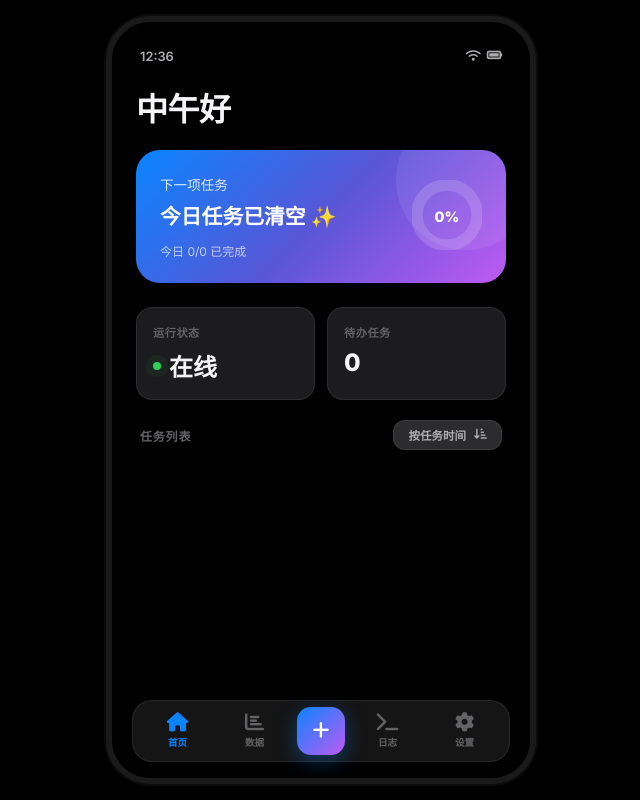
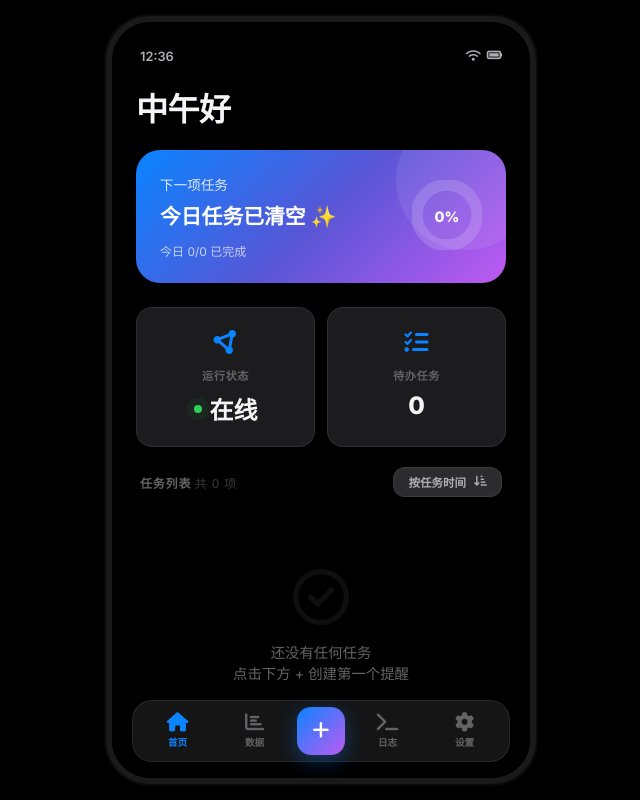
Before and after one commit to mygaga2024/reminder, a Flask app: page / in a window 1280 px wide. Shown: the whole page, without its empty margins (319-959 px from the left). Run offline with Flask 3, Linux system fonts and the light colour scheme; some libraries are stand-ins or nearby versions.

Commit message:
Auto opt/fix null element (#14)
* fix: 优化save_json使用原子写入防止数据损坏

* perf: 添加详细诊断日志以便排查数据加载问题

* docs: 修正README中+按钮位置描述，从右上角改为底部导航栏中间

* fix: 添加缺失的totalCount元素修复UI同步错误

* feat: 优化首页UI布局、新增关于面板显示版本历史

* fix: 修复一次性任务调度器时间已过不触发的问题，增强workday处理

* feat: 添加中国法定节假日支持，工作日任务自动跳过节假日

* fix: 修复前端totalCount元素缺失导致JS错误，优化容器权限

* fix: 修正版本号为v3.2.1

---------

Co-authored-by: gaga <huangxixi@huangxixideMacBook-Air.local>

```diff
--- a/reminder.py
+++ b/reminder.py
@@ -12,6 +12,13 @@ from apscheduler.schedulers.background import BackgroundScheduler
 from apscheduler.triggers.cron import CronTrigger
 from apscheduler.triggers.date import DateTrigger
 
+try:
+    import chinese_calendar
+    CHINESE_CALENDAR_AVAILABLE = True
+except ImportError:
+    CHINESE_CALENDAR_AVAILABLE = False
+    chinese_calendar = None
+
 # --- Logging setup ---
 class ListHandler(logging.Handler):
     def __init__(self):
@@ -25,11 +32,13 @@ class ListHandler(logging.Handler):
         except Exception:
             self.handleError(record)
 
-# 修复关键点：%(message)s 才是正确的占位符
 log_handler = ListHandler()
 log_handler.setFormatter(logging.Formatter('%(asctime)s - %(levelname)s - %(message)s'))
+stream_handler = logging.StreamHandler()
+stream_handler.setFormatter(logging.Formatter('%(asctime)s - %(levelname)s - %(message)s'))
 logger = logging.getLogger()
 logger.addHandler(log_handler)
+logger.addHandler(stream_handler)
 logger.setLevel(logging.INFO)
 
 # 环境变量配置
@@ -76,10 +85,20 @@ def load_json(filepath, default):
     return default
 
 def save_json(filepath, data):
-    """保存JSON文件，添加详细的错误处理"""
+    """保存JSON文件，使用原子写入防止数据损坏"""
     try:
-        with open(filepath, "w", encoding="utf-8") as f:
+        dir_path = os.path.dirname(filepath)
+        if dir_path and not os.path.exists(dir_path):
+            os.makedirs(dir_path, exist_ok=True)
+            logger.info(f"创建目录: {dir_path}")
+
+        temp_file = filepath + ".tmp"
+        with open(temp_file, "w", encoding="utf-8") as f:
             json.dump(data, f, ensure_ascii=False, indent=2)
+            f.flush()
+            os.fsync(f.fileno())
+
+        os.replace(temp_file, filepath)
         logger.info(f"成功保存文件: {filepath}")
     except Exception as e:
         logger.error(f"保存文件失败 ({filepath}): {e}")
@@ -95,12 +114,33 @@ db = load_json(CONFIG_FILE, {
 })
 logs = load_json(LOGS_FILE, [])
 
+logger.info(f"=== 系统启动诊断 ===")
+logger.info(f"数据存储目录: {DATA_DIR}")
+logger.info(f"配置文件路径: {CONFIG_FILE}")
+logger.info(f"日志文件路径: {LOGS_FILE}")
+logger.info(f"配置文件存在: {os.path.exists(CONFIG_FILE)}")
 logger.info(f"加载提醒数量: {len(db['reminders'])}")
 logger.info(f"加载日志数量: {len(logs)}")
+if os.path.exists(CONFIG_FILE):
+    try:
+        with open(CONFIG_FILE, "r") as f:
+            file_content = json.load(f)
+            logger.info(f"配置文件中提醒数量: {len(file_content.get('reminders', []))}")
+    except Exception as e:
+        logger.error(f"读取配置文件内容失败: {e}")
+logger.info(f"=====================")
 
 def notify_engine(reminder):
     """通知引擎，添加详细的错误处理"""
     try:
+        rep = reminder.get("repeat", "none")
+
+        if rep == "workday":
+            today = datetime.date.today()
+            if not is_china_workday(today):
+                logger.info(f"工作日任务跳过（非法定工作日）: {reminder.get('title')} - {today}")
+                return
+
         s = db["settings"]
         title = reminder.get("title", "未命名提醒")
         now_str = datetime.datetime.now().strftime('%H:%M:%S')
@@ -141,11 +181,39 @@ def notify_engine(reminder):
     except Exception as e:
         logger.error(f"通知引擎错误: {e}")
 
+def is_china_workday(check_date=None):
+    """检查指定日期是否为工作日（考虑中国法定节假日）"""
+    if check_date is None:
+        check_date = datetime.date.today()
+
+    if not CHINESE_CALENDAR_AVAILABLE:
+        return check_date.weekday() < 5
+
+    return chinese_calendar.is_workday(check_date)
+
+def get_next_workday(from_date=None):
+    """获取下一个工作日"""
+    if from_date is None:
+        from_date = datetime.date.today()
+
+    if not CHINESE_CALENDAR_AVAILABLE:
+        current = from_date
+        while current.weekday() >= 5:
+            current += datetime.timedelta(days=1)
+        return current
+
+    return chinese_calendar.get_next_workday(from_date)
+
 def update_scheduler():
     """更新调度器，添加详细的错误处理"""
     try:
         scheduler.remove_all_jobs()
         logger.info("清空现有调度任务")
+
+        if CHINESE_CALENDAR_AVAILABLE:
+            logger.info("中国法定节假日支持已启用")
+        else:
+            logger.info("中国法定节假日支持未启用，使用简单工作日判断")
 
         for r in db["reminders"]:
             if r.get("status") == "completed":
@@ -169,12 +237,17 @@ def update_scheduler():
                     elif rep.startswith("weekly:"):
                         days = rep.split(":")[1]
                         trigger = CronTrigger(day_of_week=days, hour=h, minute=m)
+                    elif rep == "workday":
+                        trigger = CronTrigger(hour=h, minute=m)
                     else:
-                        trigger = DateTrigger(run_date=f"{datetime.date.today()} {t_str}")
+                        target_datetime = datetime.datetime.combine(datetime.date.today(), datetime.time(int(h), int(m)))
+                        if target_datetime <= datetime.datetime.now():
+                            target_datetime += datetime.timedelta(days=1)
+                        trigger = DateTrigger(run_date=target_datetime)
 
                 if trigger:
                     scheduler.add_job(notify_engine, trigger, args=[r], id=r.get('id'))
-                    logger.info(f"添加调度任务: {r.get('title')} - {t_str}")
+                    logger.info(f"添加调度任务: {r.get('title')} - {t_str} (重复: {rep})")
                 else:
                     logger.warning(f"无法创建触发器: {r.get('title')} - {t_str}")
             except Exception as e:
@@ -277,7 +350,7 @@ def mod_settings():
 if __name__ == "__main__":
     try:
         from waitress import serve
-        logger.info(f"Life Reminder Engine v3.0.0 启动中...")
+        logger.info(f"Life Reminder Engine v3.2.1 启动中...")
         logger.info(f"服务端口: {APP_PORT}")
         logger.info(f"时区: {TZ}")
 
--- a/requirements.txt
+++ b/requirements.txt
@@ -3,3 +3,4 @@ apscheduler==3.10.4
 Flask==3.0.0
 Flask-Cors==4.0.0
 waitress
+chinese-calendar
--- a/templates/index.html
+++ b/templates/index.html
@@ -124,10 +124,19 @@ input, select, button, textarea { font-family: inherit; }
     border-radius: var(--radius);
     padding: 16px;
     transition: var(--transition);
+    text-align: center;
+}
+.summary-card.wide {
+    padding: 20px 16px;
 }
 .summary-card:active { transform: scale(0.96); }
+.summary-icon {
+    font-size: 1.5rem;
+    margin-bottom: 10px;
+    color: var(--c-blue);
+}
 .summary-label { font-size: 0.7rem; color: var(--c-text3); font-weight: 600; text-transform: uppercase; letter-spacing: 0.5px; margin-bottom: 8px; }
-.summary-value { font-size: 1.5rem; font-weight: 800; display: flex; align-items: center; gap: 8px; }
+.summary-value { font-size: 1.5rem; font-weight: 800; display: flex; align-items: center; gap: 8px; justify-content: center; }
 
 .pulse-dot {
     width: 8px; height: 8px; border-radius: 50%; background: var(--c-green);
@@ -567,18 +576,20 @@ input, select, button, textarea { font-family: inherit; }
             </div>
 
             <div class="summary-row">
-                <div class="summary-card">
+                <div class="summary-card wide">
+                    <div class="summary-icon"><i class="fas fa-circle-nodes"></i></div>
                     <div class="summary-label">运行状态</div>
                     <div class="summary-value"><div class="pulse-dot"></div>在线</div>
                 </div>
-                <div class="summary-card">
+                <div class="summary-card wide">
+                    <div class="summary-icon"><i class="fas fa-list-check"></i></div>
                     <div class="summary-label">待办任务</div>
                     <div class="summary-value" id="pendingCount">0</div>
                 </div>
             </div>
 
             <div class="section-head">
-                <div class="section-title">任务列表</div>
+                <div class="section-title">任务列表 <span id="totalCount" style="font-weight:normal;opacity:0.6"></span></div>
                 <div class="sort-container">
                     <button class="sort-trigger" id="sortTrigger" onclick="toggleSortMenu(event)">
                         <span id="sortLabel">按任务时间</span><i id="sortIcon" class="fas fa-arrow-down-short-wide"></i>
@@ -625,6 +636,13 @@ input, select, button, textarea { font-family: inherit; }
                         <div class="set-label"><h4>深色模式</h4><p id="darkDesc">当前已开启</p></div>
                     </div>
                     <button class="toggle on" id="darkToggle"></button>
+                </div>
+                <div class="set-item" onclick="openAbout()">
+                    <div class="set-left">
+                        <div class="set-icon" style="background:rgba(10,132,255,0.12); color:var(--c-blue)"><i class="fas fa-info-circle"></i></div>
+                        <div class="set-label"><h4>关于</h4><p>查看版本历史与更新日志</p></div>
+                    </div>
+                    <div class="set-right"><i class="fas fa-chevron-right"></i></div>
                 </div>
             </div>
 
@@ -825,6 +843,15 @@ input, select, button, textarea { font-family: inherit; }
             3. 配置名称和安全设置后，复制 Webhook 地址
         </div>
     </div>
+
+    <!-- About Sheet -->
+    <div class="sheet-panel" id="sheet-about" onclick="event.stopPropagation()">
+        <div class="sheet-header">
+            <div class="sheet-title">关于</div>
+            <button class="sheet-close" onclick="closeSheet(true)"><i class="fas fa-xmark"></i></button>
+        </div>
+        <div class="sheet-content" id="sheet-about-content"></div>
+    </div>
 </div>
 
 <!-- ═══════════════════════════════════════════
@@ -1490,6 +1517,48 @@ function openSheet(id) {
     document.getElementById('overlay').style.display = 'block';
     document.getElementById('sheet-' + id).style.display = 'block';
 }
+
+function openAbout() {
+    const aboutContent = `
+        <div style="padding: 20px; max-height: 70vh; overflow-y: auto;">
+            <h2 style="margin-bottom: 20px; text-align: center;">📋 版本历史</h2>
+            <div style="background: var(--c-surface2); border-radius: 12px; padding: 16px; margin-bottom: 12px;">
+                <div style="display: flex; justify-content: space-between; align-items: center;">
+                    <span style="font-weight: 700; color: var(--c-blue);">v3.2.1</span>
+                    <span style="font-size: 0.75rem; color: var(--c-text3);">当前版本</span>
+                </div>
+                <ul style="margin: 10px 0 0 0; padding-left: 20px; font-size: 0.85rem; color: var(--c-text2); line-height: 1.8;">
+                    <li>优化数据持久化，原子写入防止数据损坏</li>
+                    <li>增强错误处理和诊断日志</li>
+                    <li>优化首页UI，改进任务卡片布局</li>
+                </ul>
+            </div>
+            <div style="background: var(--c-surface2); border-radius: 12px; padding: 16px; margin-bottom: 12px;">
+                <div style="font-weight: 700; color: var(--c-text1); margin-bottom: 8px;">v3.2.0</div>
+                <ul style="margin: 0; padding-left: 20px; font-size: 0.85rem; color: var(--c-text2); line-height: 1.8;">
+                    <li>交付专业排序循环逻辑</li>
+                    <li>全功能农历语义日历</li>
+                    <li>智能日期语义化标签（今天/明天/后天）</li>
+                </ul>
+            </div>
+            <div style="background: var(--c-surface2); border-radius: 12px; padding: 16px; margin-bottom: 12px;">
+                <div style="font-weight: 700; color: var(--c-text1); margin-bottom: 8px;">v3.2.0 - v3.2.1</div>
+                <ul style="margin: 0; padding-left: 20px; font-size: 0.85rem; color: var(--c-text2); line-height: 1.8;">
+                    <li>全新UI界面设计</li>
+                    <li>支持企业微信、钉钉、飞书Webhook</li>
+                    <li>支持短信和电话通知</li>
+                    <li>任务排序和筛选功能</li>
+                </ul>
+            </div>
+            <p style="text-align: center; margin-top: 20px; font-size: 0.8rem; color: var(--c-text3);">
+                Made with ♥ by <a href="https://github.com/mygaga2024" style="color: var(--c-blue);">mygaga2024</a>
+            </p>
+        </div>
+    `;
+    document.getElementById('overlay').style.display = 'block';
+    document.getElementById('sheet-about').style.display = 'block';
+    document.getElementById('sheet-about').querySelector('.sheet-content').innerHTML = aboutContent;
+}
 function closeSheet() {
     document.getElementById('overlay').style.display = 'none';
     document.querySelectorAll('.sheet-panel').forEach(s => s.style.display = 'none');
```
Also changed, not shown: README.md, 1 other file.
